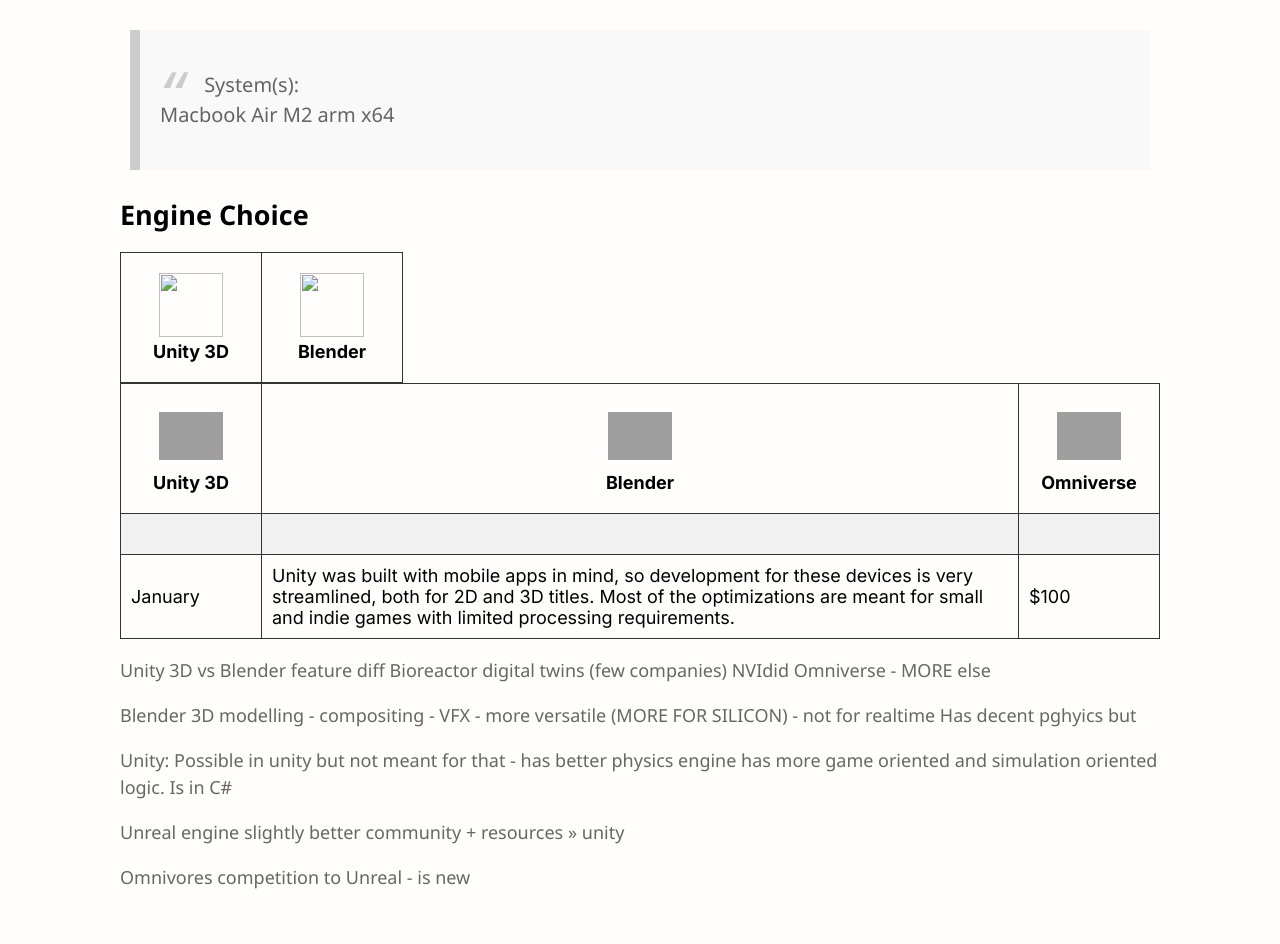
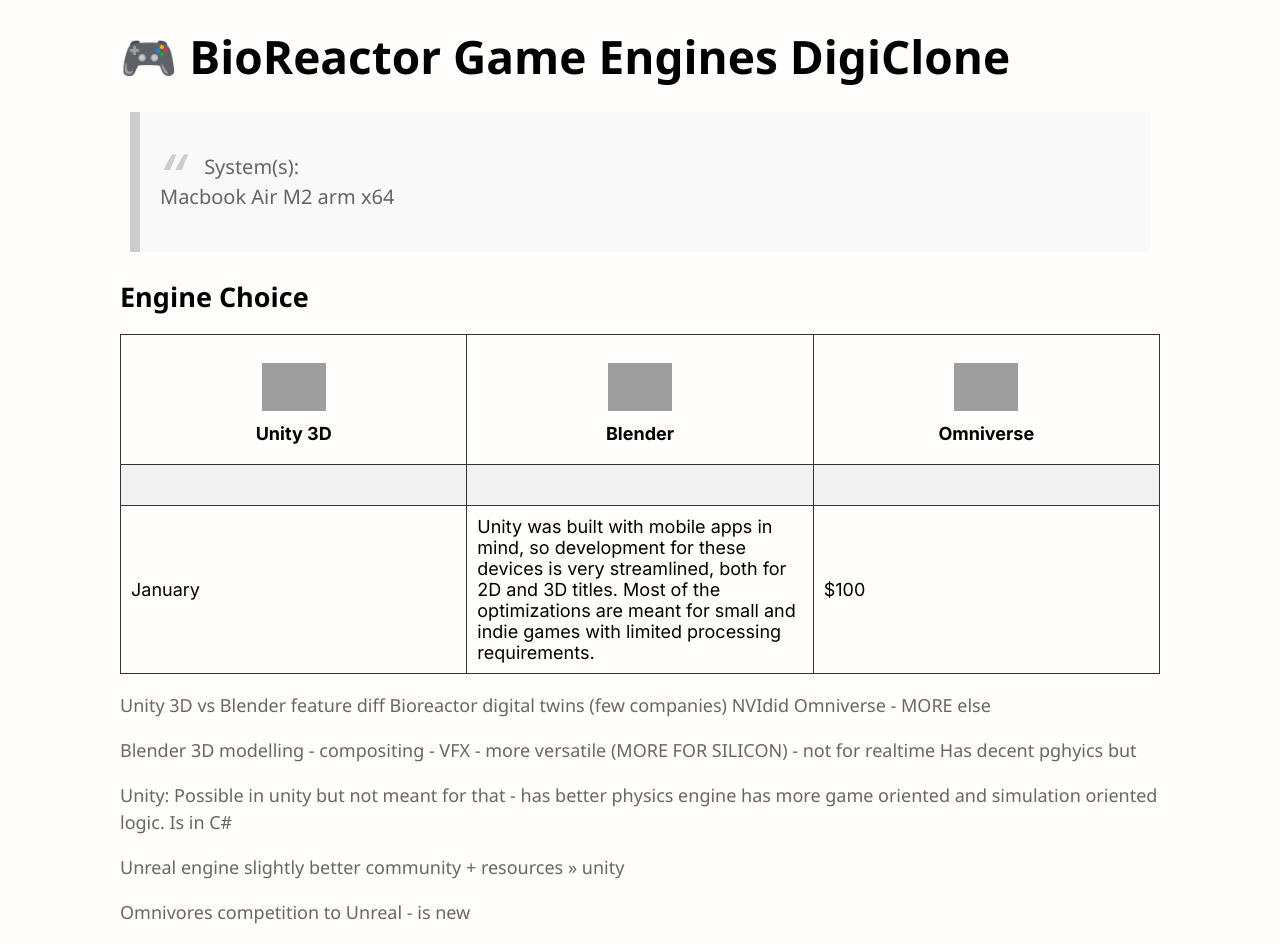
Before and after one commit to plutoniumm/Wavelabs, a Jekyll site: the page built from docs/010-BioReactorSim.md, in a window 1280 px wide, cut to the strip 0-944 px from the top of the page. Built offline with Jekyll 4.4.1, drawn with Linux system fonts in a browser that asks for light colours; before the commit the page ends 909 px from its top, so only the background shows below that; grey boxes are pictures that could not be loaded.

Commit message:
Default H1

```diff
--- a/Gemfile
+++ b/Gemfile
@@ -1,6 +1,2 @@
 source "https://rubygems.org"
 gemspec
-
-group :jekyll_plugins do
-    gem "jekyll-last-modified-at"
-end
--- a/_config.yml
+++ b/_config.yml
@@ -3,7 +3,3 @@
 
 plugins:
     - jekyll-minifier
-    - jekyll-last-modified-at
-
-last-modified-at:
-    date-format: '%d-%b-%y'
--- a/_layouts/default.html
+++ b/_layouts/default.html
@@ -15,6 +15,13 @@
 </head>
 
 <body>
+    {% for track in site.data.docs %}
+    {% for doc in track.data %}
+    {% if page.url contains doc.url %}
+    <h1>{{doc.name}}</h1>
+    {% endif %}
+    {% endfor %}
+    {% endfor %}
     {{ content }}
 </body>
 
--- a/docs/010-BioReactorSim.md
+++ b/docs/010-BioReactorSim.md
@@ -5,6 +5,8 @@
       icon: https://cdn4.iconfinder.com/data/icons/logos-brands-5/24/unity-512.png
     - engine: Blender
       icon: https://upload.wikimedia.org/wikipedia/commons/thumb/0/0c/Blender_logo_no_text.svg/293px-Blender_logo_no_text.svg.png
+    - engine: Omniverse
+      icon: https://docs.omniverse.nvidia.com/con_connect/_images/renderer.png
 ---
 
 <style>
@@ -16,7 +18,7 @@
     }
     th{
         text-align: center;
-        min-width: 100px;
+        width: 33.33%;
     }
 </style>
 
@@ -29,27 +31,10 @@
   <tr>
     {% for choice in page.choices %}
     <th>
-        <img src="{{choice.src}}"/> <br/>
+        <img src="{{choice.icon}}"/> <br/>
         {{choice.engine}}
     </th>
     {% endfor %}
-  </tr>
-</table>
-
-<table>
-  <tr>
-    <th>
-    <img src="https://cdn4.iconfinder.com/data/icons/logos-brands-5/24/unity-512.png"/> <br/>
-    Unity 3D
-    </th>
-    <th>
-    <img src="https://upload.wikimedia.org/wikipedia/commons/thumb/0/0c/Blender_logo_no_text.svg/293px-Blender_logo_no_text.svg.png"/> <br/>
-    Blender
-    </th>
-    <th>
-    <img src="https://docs.omniverse.nvidia.com/con_connect/_images/renderer.png"/> <br/>
-    Omniverse
-    </th>
   </tr>
   <tr>
   <th></th>
```
